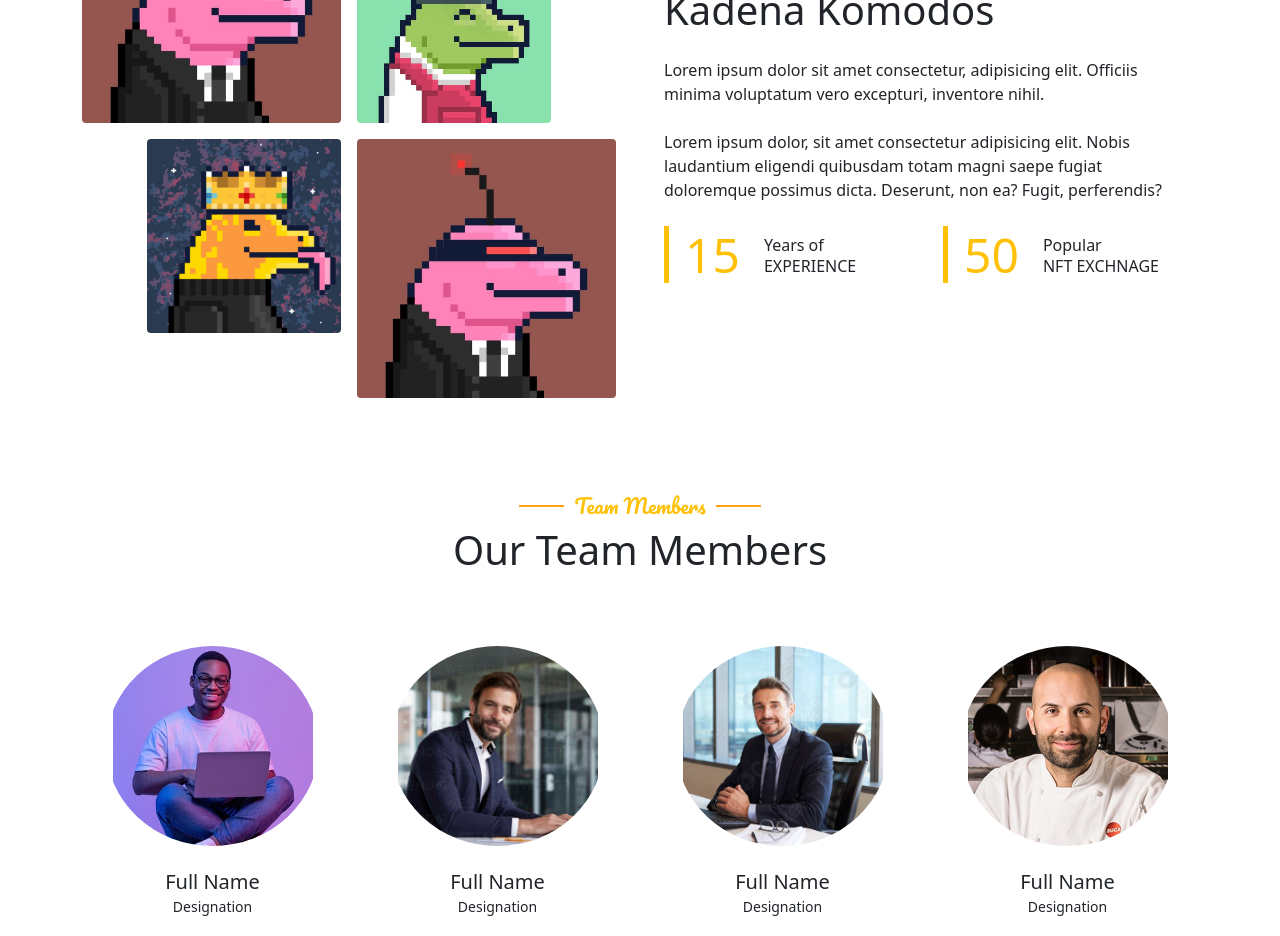
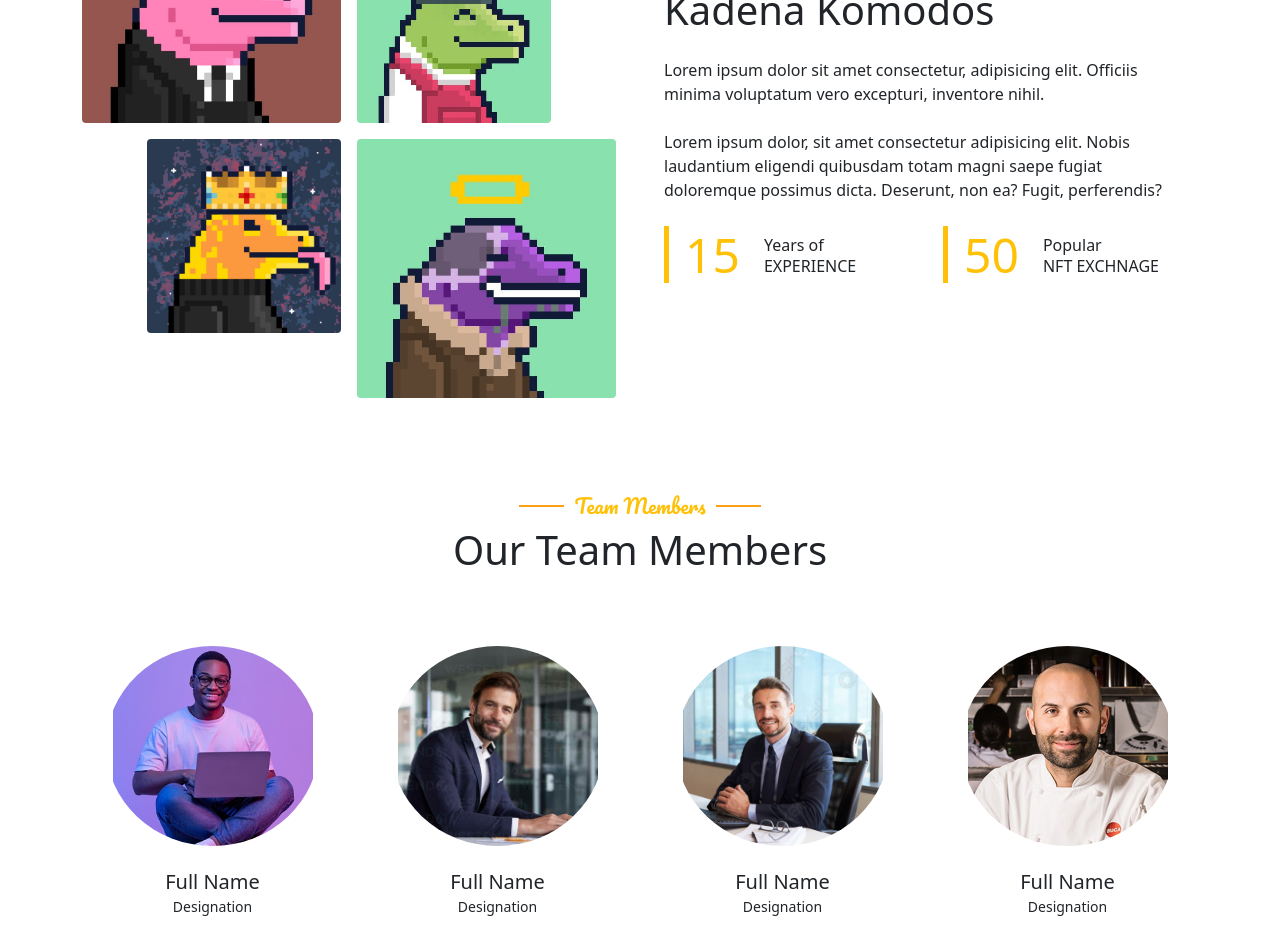
Before and after one commit to umarfaruq43/nftProject, a React (Create React App) app: page / in a window 1280 px wide. Shown: the part 1340-2276 px from the top of the page. Built offline with nearby package versions, Linux system fonts and the light colour scheme.

Commit message:
update:image

```diff
--- a/src/components/AboutWelcom/AboutWelcom.jsx
+++ b/src/components/AboutWelcom/AboutWelcom.jsx
@@ -1,8 +1,8 @@
 import React from "react";
 import Nft from "../../assets/about-1.jpeg";
-import Chair2 from "../../assets/about-2.jpeg";
-import Chair3 from "../../assets/about-3.jpeg";
-import Chair4 from "../../assets/about-1.jpeg";
+import Nft2 from "../../assets/about-2.jpeg";
+import Nft3 from "../../assets/about-3.jpeg";
+import Nft4 from "../../assets/about-4.jpeg";
 function AboutWelcom() {
   return (
     <div>
@@ -31,7 +31,7 @@ function AboutWelcom() {
                   <img
                     className="img-fluid rounded w-75 wow zoomIn"
                     data-wow-delay="0.3s"
-                    src={Chair2}
+                    src={Nft2}
                     alt="hello"
                     style={{
                       marginTop: "25%",
@@ -48,7 +48,7 @@ function AboutWelcom() {
                   <img
                     className="img-fluid rounded w-75 wow zoomIn"
                     data-wow-delay="0.5s"
-                    src={Chair3}
+                    src={Nft3}
                     alt="hello"
                     style={{
                       visibility: "visible",
@@ -64,7 +64,7 @@ function AboutWelcom() {
                   <img
                     className="img-fluid rounded w-100 wow zoomIn"
                     data-wow-delay="0.7s"
-                    src={Chair4}
+                    src={Nft4}
                     alt="hello"
                     style={{
                       visibility: "visible",
```
Also changed, not shown: src/assets/about-4.jpeg (added).
